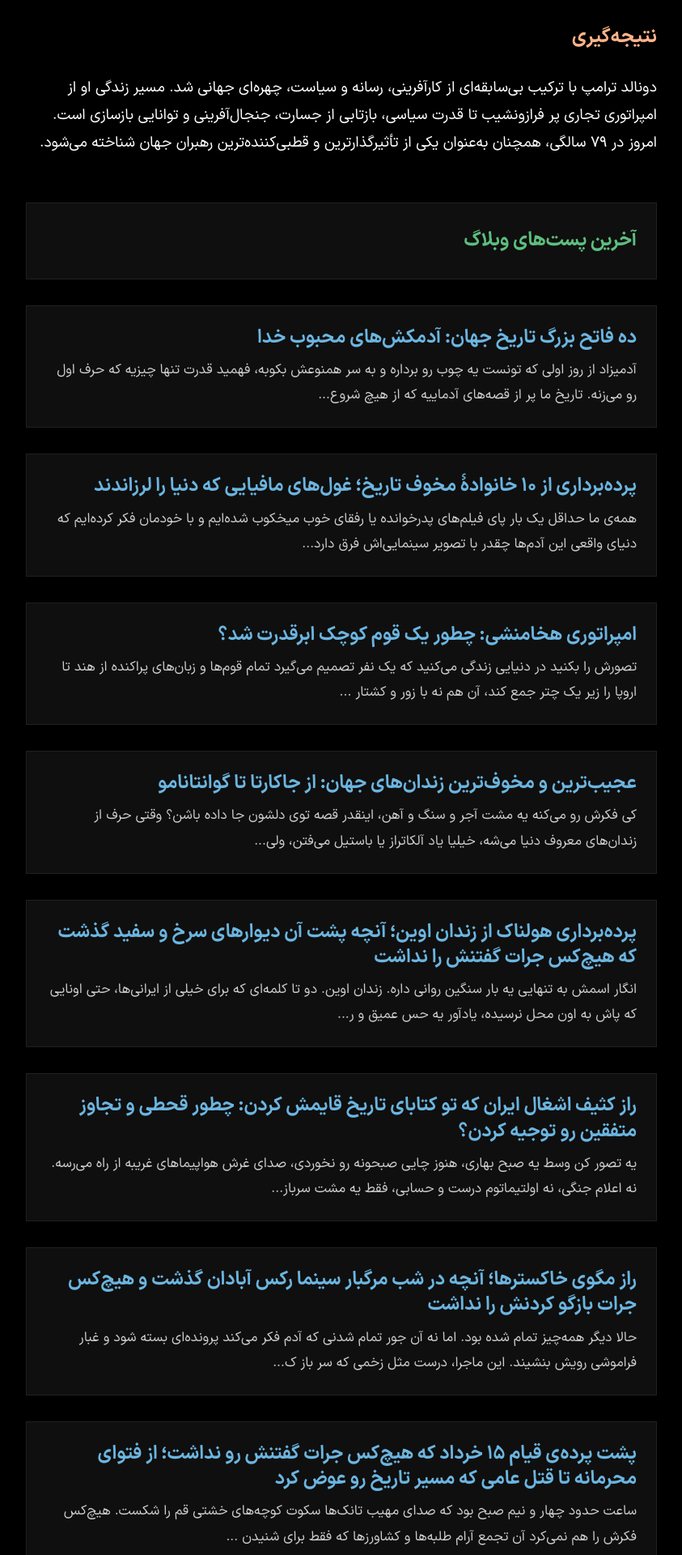
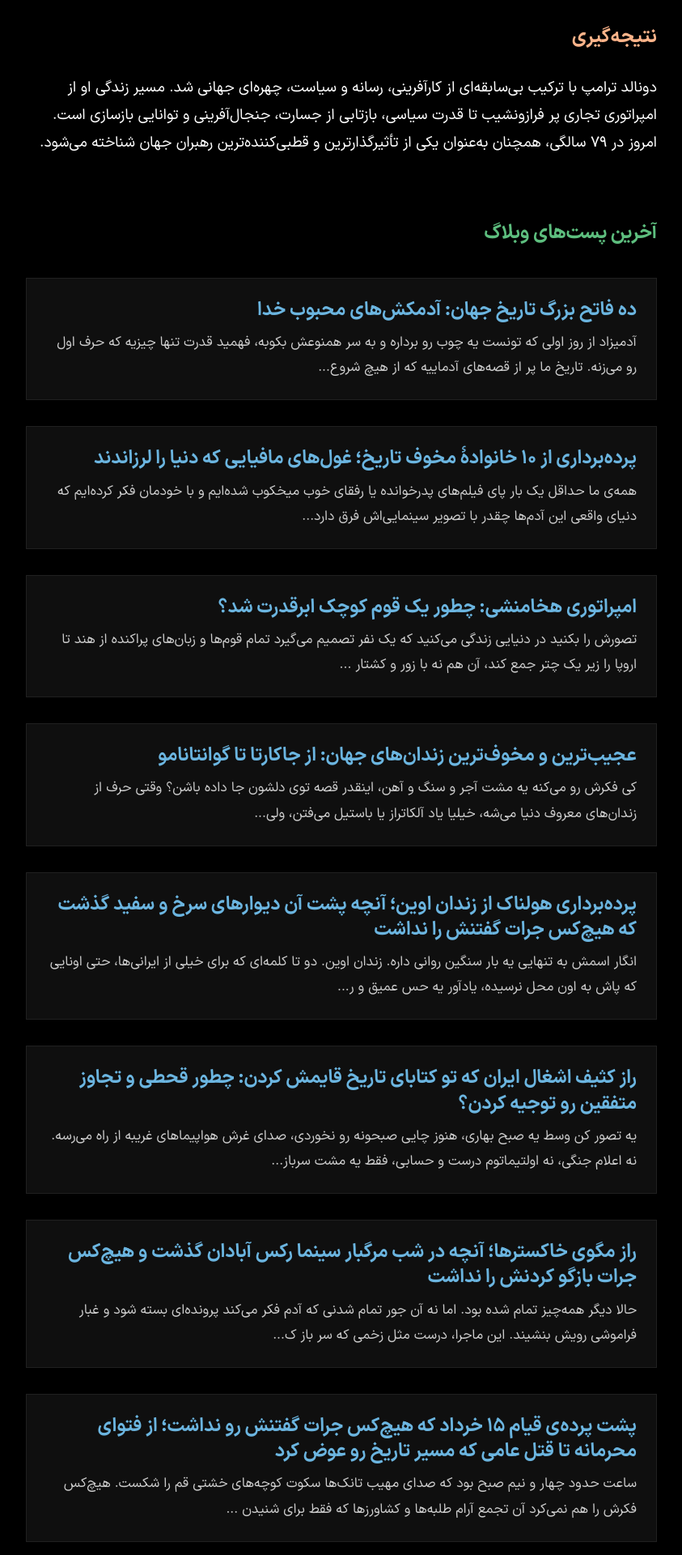
Before and after one commit to darkblog/darkblog.github.io, a Jekyll site: the page built from _posts/2025-7-3-41.md, in a window 1280 px wide. Shown: the part 2369-4289 px from the top of the page at 81% size, without its empty margins (218-1061 px from the left). Built offline with Jekyll 4.4.1, drawn with Linux system fonts in a browser that asks for light colours.

Commit message:
Update default.html

```diff
--- a/_layouts/default.html
+++ b/_layouts/default.html
@@ -362,10 +362,7 @@
                     </div>
                 </article>
 
-                <div class="related-posts-wrapper" style="display: flex; flex-direction: column; gap: var(--lg); width: 100%;">
-                    <div class="post-card">
-                        <h2 class="section-title">آخرین پست‌های وبلاگ</h2>
-                    </div>
+                <h2 class="section-title" style="margin-block-start: 1rem;">آخرین پست‌های وبلاگ</h2>
                 {% endif %}
 
                 {% assign posts_per_page = 10 %}
@@ -387,10 +384,6 @@
                 {% endif %}
                 {% if total_count > posts_per_page %}
                 <button id="load-more-shared" class="load-more-button">پست‌های بیشتر...</button>
-                {% endif %}
-
-                {% if page.type == 'post' %}
-                </div>
                 {% endif %}
             </div>
 
```
